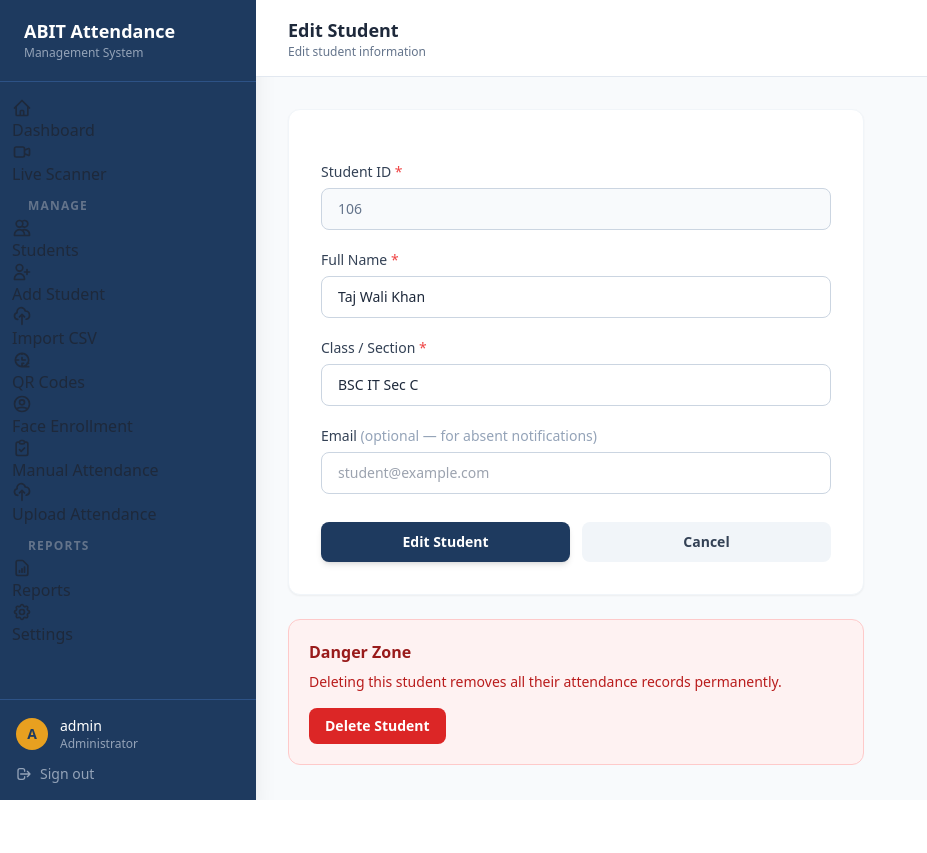
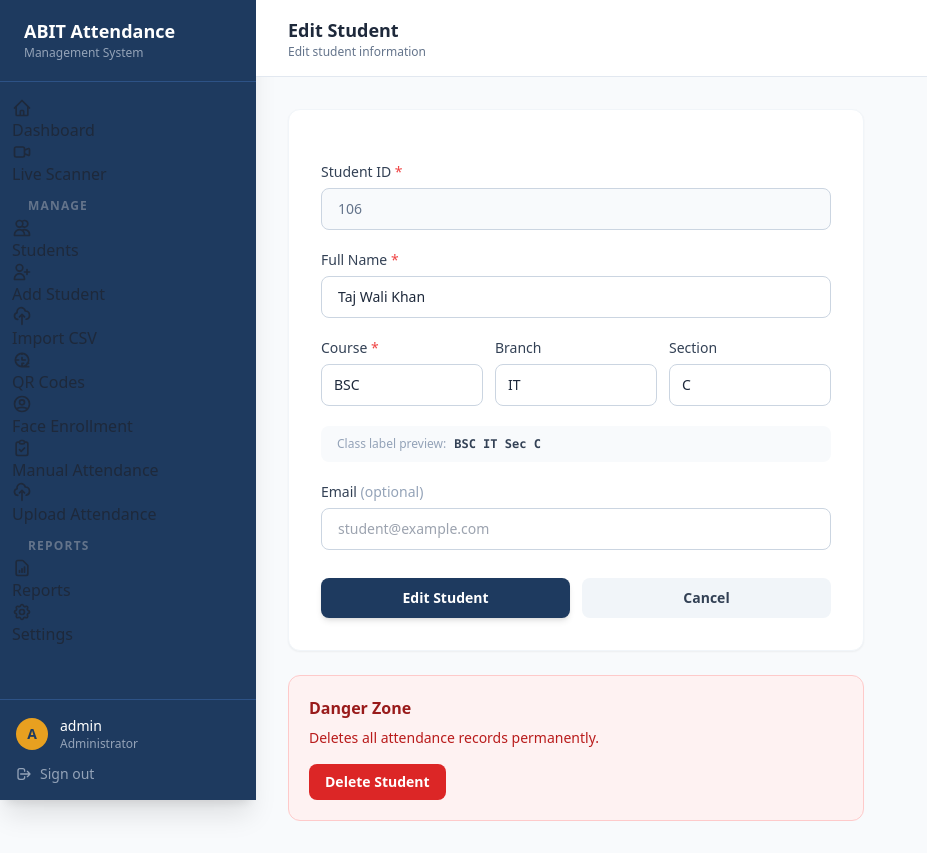
Before and after one commit to Zaniac25/smart-attendance-system, a Django app: page /students/106/edit/ in a window 1280 px wide. Shown: the whole page, without its empty margins (0-927 px from the left). Before the commit the page ends 800 px from the top, so only its background shows below. Run offline with Django 4.2, Linux system fonts and the light colour scheme; a user stored in the database is signed in; data comes from the database, SQL or seed files in the repository; both versions use the stored data as it was after the commit; some libraries are stand-ins or nearby versions.

Commit message:
Student add form

```diff
--- a/core/templates/dashboard/student_form.html
+++ b/core/templates/dashboard/student_form.html
@@ -2,10 +2,9 @@
 
 {% block title %}{{ action }} Student — ABIT Attendance{% endblock %}
 {% block page_title %}{{ action }} Student{% endblock %}
-{% block page_subtitle %}{% if action == 'Edit' %}Edit student information{% else %}Add a new student to the system{% endif %}{% endblock %}
+{% block page_subtitle %}{% if action == 'Edit' %}Edit student information{% else %}Add a new student{% endif %}{% endblock %}
 
 {% block content %}
-
 <div class="max-w-xl">
   <div class="bg-white rounded-xl border border-slate-100 shadow-sm p-8">
 
@@ -17,16 +16,13 @@
         <label class="block text-sm font-medium text-slate-700 mb-1.5">
           Student ID <span class="text-red-500">*</span>
         </label>
-        <input
-          type="text"
-          name="student_id"
+        <input type="text" name="student_id"
                value="{{ data.student_id|default:'' }}"
                {% if action == 'Edit' %}readonly{% endif %}
                placeholder="e.g. 220"
                class="w-full border {% if errors.student_id %}border-red-400{% else %}border-slate-300{% endif %}
                       rounded-lg px-4 py-2.5 text-sm focus:outline-none focus:ring-2 focus:ring-blue-500
-                 {% if action == 'Edit' %}bg-slate-50 text-slate-500 cursor-not-allowed{% endif %}"
-        />
+                      {% if action == 'Edit' %}bg-slate-50 text-slate-500 cursor-not-allowed{% endif %}"/>
         {% if errors.student_id %}
         <p class="text-red-500 text-xs mt-1">{{ errors.student_id }}</p>
         {% endif %}
@@ -37,50 +33,83 @@
         <label class="block text-sm font-medium text-slate-700 mb-1.5">
           Full Name <span class="text-red-500">*</span>
         </label>
-        <input
-          type="text"
-          name="name"
+        <input type="text" name="name"
                value="{{ data.name|default:'' }}"
                placeholder="e.g. M Tarini"
                class="w-full border {% if errors.name %}border-red-400{% else %}border-slate-300{% endif %}
-                 rounded-lg px-4 py-2.5 text-sm focus:outline-none focus:ring-2 focus:ring-blue-500"
-        />
+                      rounded-lg px-4 py-2.5 text-sm focus:outline-none focus:ring-2 focus:ring-blue-500"/>
         {% if errors.name %}
         <p class="text-red-500 text-xs mt-1">{{ errors.name }}</p>
         {% endif %}
       </div>
 
-      <!-- Class -->
+      <!-- Course / Branch / Section row -->
+      <div class="grid grid-cols-3 gap-3">
+
+        <!-- Course -->
         <div>
           <label class="block text-sm font-medium text-slate-700 mb-1.5">
-          Class / Section <span class="text-red-500">*</span>
+            Course <span class="text-red-500">*</span>
           </label>
-        <input
-          type="text"
-          name="student_class"
-          value="{{ data.student_class|default:'' }}"
-          placeholder="e.g. Btech CSE Sec A"
-          class="w-full border {% if errors.student_class %}border-red-400{% else %}border-slate-300{% endif %}
-                 rounded-lg px-4 py-2.5 text-sm focus:outline-none focus:ring-2 focus:ring-blue-500"
-        />
-        {% if errors.student_class %}
-        <p class="text-red-500 text-xs mt-1">{{ errors.student_class }}</p>
+          <input type="text" name="course"
+                 value="{{ data.course|default:'' }}"
+                 placeholder="e.g. Btech"
+                 list="courseList"
+                 class="w-full border {% if errors.course %}border-red-400{% else %}border-slate-300{% endif %}
+                        rounded-lg px-3 py-2.5 text-sm focus:outline-none focus:ring-2 focus:ring-blue-500"/>
+          <datalist id="courseList">
+            {% for c in courses %}<option value="{{ c }}">{% endfor %}
+          </datalist>
+          {% if errors.course %}
+          <p class="text-red-500 text-xs mt-1">{{ errors.course }}</p>
           {% endif %}
         </div>
 
-      <!-- Email (optional) -->
+        <!-- Branch -->
+        <div>
+          <label class="block text-sm font-medium text-slate-700 mb-1.5">Branch</label>
+          <input type="text" name="branch"
+                 value="{{ data.branch|default:'' }}"
+                 placeholder="e.g. CSE"
+                 list="branchList"
+                 class="w-full border border-slate-300 rounded-lg px-3 py-2.5 text-sm
+                        focus:outline-none focus:ring-2 focus:ring-blue-500"/>
+          <datalist id="branchList">
+            {% for b in branches %}<option value="{{ b }}">{% endfor %}
+          </datalist>
+        </div>
+
+        <!-- Section -->
+        <div>
+          <label class="block text-sm font-medium text-slate-700 mb-1.5">Section</label>
+          <input type="text" name="section"
+                 value="{{ data.section|default:'' }}"
+                 placeholder="e.g. A"
+                 list="sectionList"
+                 class="w-full border border-slate-300 rounded-lg px-3 py-2.5 text-sm
+                        focus:outline-none focus:ring-2 focus:ring-blue-500"/>
+          <datalist id="sectionList">
+            {% for s in sections %}<option value="{{ s }}">{% endfor %}
+          </datalist>
+        </div>
+      </div>
+
+      <!-- Preview of generated class string -->
+      <div class="bg-slate-50 rounded-lg px-4 py-2.5 text-xs text-slate-600 flex items-center gap-2">
+        <span class="text-slate-400">Class label preview:</span>
+        <span id="classPreview" class="font-mono font-semibold text-slate-700">—</span>
+      </div>
+
+      <!-- Email -->
       <div>
         <label class="block text-sm font-medium text-slate-700 mb-1.5">
-          Email <span class="text-slate-400 font-normal">(optional — for absent notifications)</span>
+          Email <span class="text-slate-400 font-normal">(optional)</span>
         </label>
-        <input
-          type="email"
-          name="email"
+        <input type="email" name="email"
                value="{{ data.email|default:'' }}"
                placeholder="student@example.com"
                class="w-full border border-slate-300 rounded-lg px-4 py-2.5 text-sm
-                 focus:outline-none focus:ring-2 focus:ring-blue-500"
-        />
+                      focus:outline-none focus:ring-2 focus:ring-blue-500"/>
       </div>
 
       <!-- Actions -->
@@ -97,18 +126,14 @@
         </a>
       </div>
     </form>
-
   </div>
 
   {% if action == 'Edit' and student %}
-  <!-- Danger zone -->
   <div class="mt-6 bg-red-50 border border-red-200 rounded-xl p-5">
     <h4 class="font-semibold text-red-800 mb-2">Danger Zone</h4>
-    <p class="text-red-700 text-sm mb-4">
-      Deleting this student removes all their attendance records permanently.
-    </p>
+    <p class="text-red-700 text-sm mb-4">Deletes all attendance records permanently.</p>
     <form method="POST" action="{% url 'student_delete' student.student_id %}"
-          onsubmit="return confirm('Delete {{ student.name }} and all their records? This cannot be undone.')">
+          onsubmit="return confirm('Delete {{ student.name }} and all their records?')">
       {% csrf_token %}
       <button type="submit"
               class="bg-red-600 hover:bg-red-700 text-white text-sm font-semibold
@@ -118,7 +143,24 @@
     </form>
   </div>
   {% endif %}
+</div>
+{% endblock %}
 
-</div>
+{% block extra_js %}
+<script>
+  // Live preview of generated class label
+  function updatePreview() {
+    const course  = document.querySelector('[name=course]').value.trim();
+    const branch  = document.querySelector('[name=branch]').value.trim();
+    const section = document.querySelector('[name=section]').value.trim();
+    const parts   = [course, branch].filter(Boolean);
+    if(section) parts.push('Sec ' + section);
+    document.getElementById('classPreview').textContent = parts.join(' ') || '—';
+  }
 
+  ['course','branch','section'].forEach(n => {
+    document.querySelector(`[name=${n}]`).addEventListener('input', updatePreview);
+  });
+  updatePreview();
+</script>
 {% endblock %}
```
Also changed, not shown: core/templates/dashboard/face_enroll.html (+11 -3 lines), requirements.txt (+4 -4 lines), db.sqlite3, media/student_faces/104.jpg, 1 other file. Lines whose indentation alone changed are shown as unchanged.
